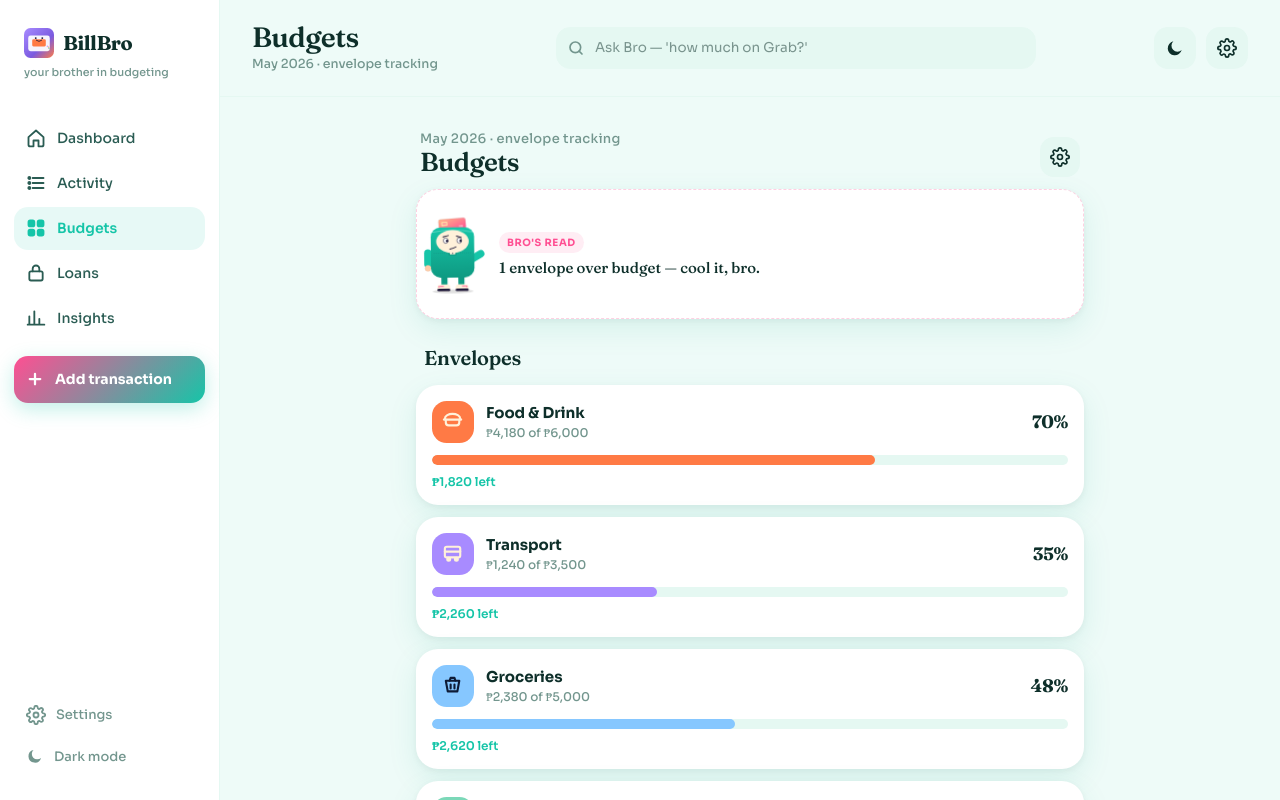
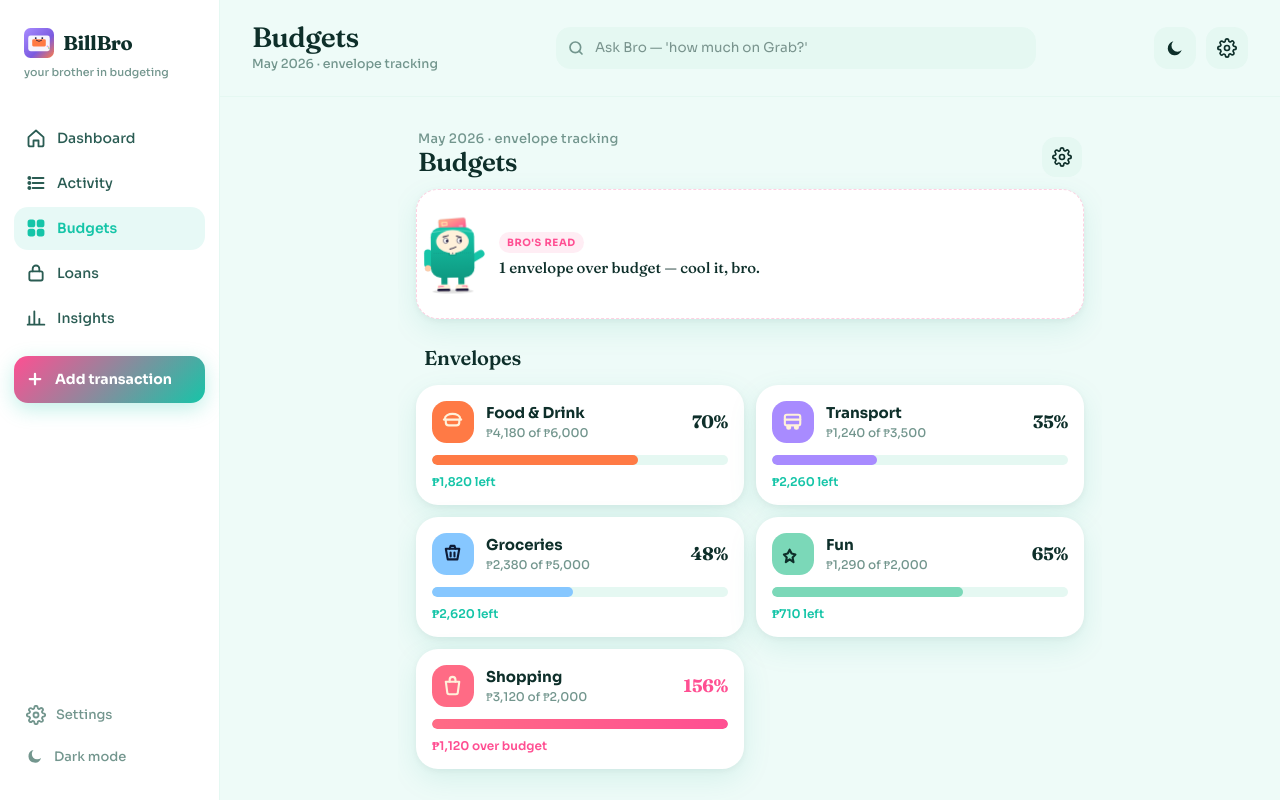
Before and after one commit to justineMD2002/Billbro, a Next.js app: page /budgets in a window 1280 px wide. Built offline with nearby package versions, Linux system fonts and the light colour scheme.

Commit message:
fix: header overflow

```diff
--- a/app/(app)/layout.tsx
+++ b/app/(app)/layout.tsx
@@ -48,9 +48,9 @@ function AppShell({ children }: { children: React.ReactNode }) {
 
         {/* Main area: content + tab bar */}
         <div className="flex-1 flex flex-col overflow-hidden min-h-0 relative" style={{ background: T.bg }}>
-          <WebTopBar />
+          <div className="hidden md:block"><WebTopBar /></div>
 
-          <div className="flex-1 overflow-y-auto overscroll-none" style={{ WebkitOverflowScrolling: 'touch' }}>
+          <div className="flex-1 overflow-y-auto overflow-x-hidden overscroll-none" style={{ WebkitOverflowScrolling: 'touch' }}>
             <div className="md:max-w-[720px] md:mx-auto md:px-2">
               {children}
             </div>
--- a/components/screens/BudgetsScreen.tsx
+++ b/components/screens/BudgetsScreen.tsx
@@ -18,7 +18,7 @@ export function BudgetsScreen() {
     : `${overBudgets.length} envelope${overBudgets.length > 1 ? 's' : ''} over budget — cool it, bro.`;
 
   return (
-    <div style={{ background: T.bg, minHeight: '100%', paddingBottom: 110 }}>
+    <div style={{ background: T.bg, minHeight: '100%', paddingBottom: 110, overflowX: 'hidden' }}>
       <Header title="Budgets" subtitle="May 2026 · envelope tracking" />
 
       {/* Bro card */}
@@ -42,7 +42,7 @@ export function BudgetsScreen() {
       <div style={{ padding: '4px 22px 8px' }}>
         <SectionLabel>Envelopes</SectionLabel>
       </div>
-      <div style={{ padding: '0 18px', display: 'flex', flexDirection: 'column', gap: 12 }}>
+      <div className="grid grid-cols-1 sm:grid-cols-2" style={{ padding: '0 18px', gap: 12 }}>
         {BUDGETS.map(b => {
           const cat = CATEGORIES[b.cat];
           const ratio = b.spent / b.monthly;
--- a/components/ui/Header.tsx
+++ b/components/ui/Header.tsx
@@ -36,7 +36,7 @@ export function Header({ title, subtitle, right }: HeaderProps) {
   }, [open]);
 
   return (
-    <div className="flex items-end justify-between gap-[10px] md:[padding-top:32px]!" style={{ padding: 'calc(env(safe-area-inset-top, 44px) + 20px) 22px 12px' }}>
+    <div className="flex items-end justify-between gap-[10px] md:[padding-top:32px]!" style={{ padding: 'calc(max(env(safe-area-inset-top, 0px), 44px) + 16px) 20px 12px' }}>
       <div style={{ minWidth: 0, flex: 1 }}>
         <div style={{ fontFamily: 'Sora, system-ui', fontWeight: 500, fontSize: 13, color: T.muted, letterSpacing: '0.02em' }}>{subtitle}</div>
         <div style={{ fontFamily: "'Fraunces', serif", fontWeight: 600, fontSize: 26, color: T.ink, letterSpacing: '-0.02em', lineHeight: 1.1 }}>{title}</div>
```
